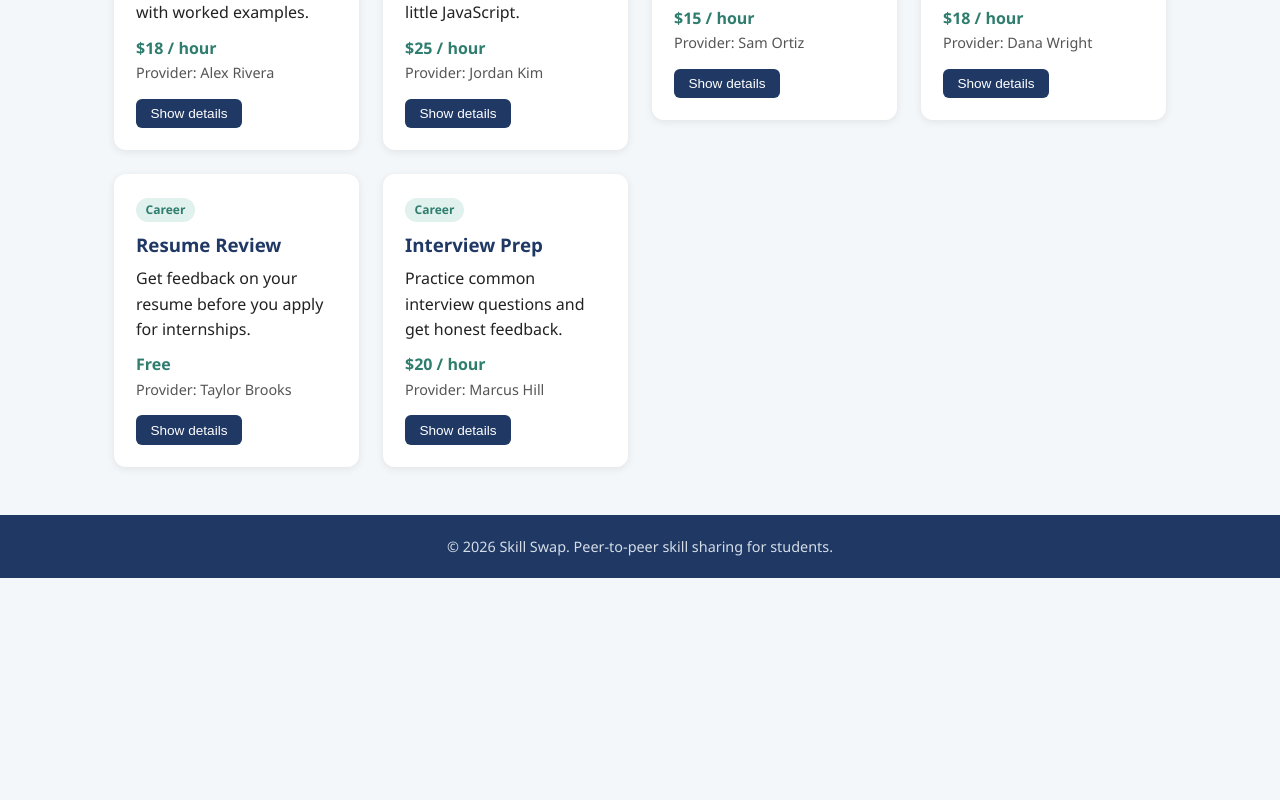
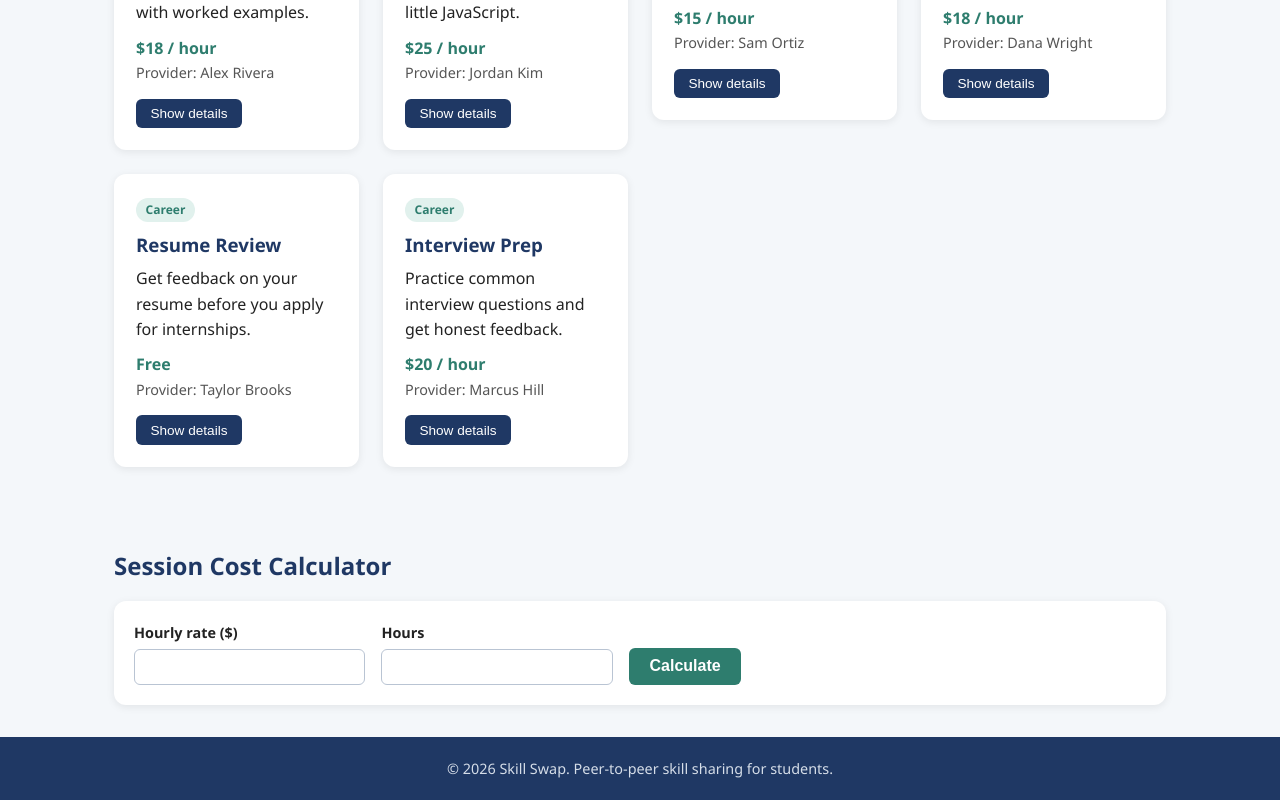
Before and after one commit to gxrciafelipe/skills-swap-felipegarcia-unit8, a React (Vite) app: page / in a window 1280 px wide. Shown: the part 769-1569 px from the top of the page. Before the commit the page ends 1347 px from the top, so only its background shows below. Built offline with nearby package versions, Linux system fonts and the light colour scheme.

Commit message:
Add session cost calculator to homepage

```diff
--- a/src/App.jsx
+++ b/src/App.jsx
@@ -1,6 +1,7 @@
 import Header from "./components/Header.jsx";
 import Hero from "./components/Hero.jsx";
 import SkillsSection from "./components/SkillsSection.jsx";
+import CostCalculator from "./components/CostCalculator.jsx";
 import Footer from "./components/Footer.jsx";
 
 function App() {
@@ -10,6 +11,7 @@ function App() {
       <main>
         <Hero />
         <SkillsSection />
+        <CostCalculator />
       </main>
       <Footer />
     </>
--- /dev/null
+++ b/src/components/CostCalculator.jsx
@@ -0,0 +1,62 @@
+import { useState } from "react";
+import { calculateTotalCost } from "../../skillswap-functions.js";
+
+function CostCalculator() {
+  const [rate, setRate] = useState("");
+  const [hours, setHours] = useState("");
+  const [total, setTotal] = useState(null);
+  const [error, setError] = useState("");
+
+  const handleSubmit = (event) => {
+    event.preventDefault();
+    const hourlyRate = Number(rate);
+    const sessionHours = Number(hours);
+
+    if (rate === "" || hours === "" || hourlyRate < 0 || sessionHours < 0) {
+      setTotal(null);
+      setError("Enter a rate and hours of 0 or more.");
+      return;
+    }
+
+    setError("");
+    setTotal(calculateTotalCost(hourlyRate, sessionHours));
+  };
+
+  return (
+    <section className="tool-section" aria-labelledby="calculator-heading">
+      <h2 id="calculator-heading">Session Cost Calculator</h2>
+      <form className="tool-form" onSubmit={handleSubmit}>
+        <label>
+          Hourly rate ($)
+          <input
+            type="number"
+            min="0"
+            step="0.01"
+            value={rate}
+            onChange={(event) => setRate(event.target.value)}
+          />
+        </label>
+        <label>
+          Hours
+          <input
+            type="number"
+            min="0"
+            step="0.5"
+            value={hours}
+            onChange={(event) => setHours(event.target.value)}
+          />
+        </label>
+        <button type="submit" className="tool-button">
+          Calculate
+        </button>
+      </form>
+
+      {error && <p className="tool-error">{error}</p>}
+      {total !== null && (
+        <p className="tool-result">Total cost: ${total.toFixed(2)}</p>
+      )}
+    </section>
+  );
+}
+
+export default CostCalculator;
--- a/src/styles.css
+++ b/src/styles.css
@@ -190,3 +190,62 @@ footer {
   background: var(--navy);
   color: white;
 }
+
+/* ---------- Tool sections (calculator and matcher) ---------- */
+.tool-section {
+  max-width: 1100px;
+  margin: 0 auto;
+  padding: 2rem 1.5rem;
+}
+
+.tool-section h2 { color: var(--navy); margin-bottom: 1rem; }
+
+.tool-form {
+  display: flex;
+  flex-wrap: wrap;
+  align-items: flex-end;
+  gap: 1rem;
+  background: white;
+  padding: 1.25rem;
+  border-radius: 12px;
+  box-shadow: 0 2px 8px rgba(0, 0, 0, 0.08);
+}
+
+.tool-form label {
+  display: flex;
+  flex-direction: column;
+  font-size: 0.9rem;
+  font-weight: 600;
+  gap: 0.3rem;
+}
+
+.tool-form input,
+.tool-form select {
+  padding: 0.5rem 0.7rem;
+  border: 1px solid #b9c4d3;
+  border-radius: 6px;
+  font-size: 1rem;
+}
+
+.tool-button {
+  background: var(--teal);
+  color: white;
+  border: none;
+  border-radius: 6px;
+  padding: 0.6rem 1.3rem;
+  font-size: 1rem;
+  font-weight: 600;
+  cursor: pointer;
+  transition: background 0.2s;
+}
+
+.tool-button:hover { background: var(--navy); }
+
+.tool-result {
+  margin-top: 1rem;
+  font-size: 1.2rem;
+  font-weight: 700;
+  color: var(--teal);
+}
+
+.tool-error { margin-top: 1rem; color: #b3261e; font-weight: 600; }
```
